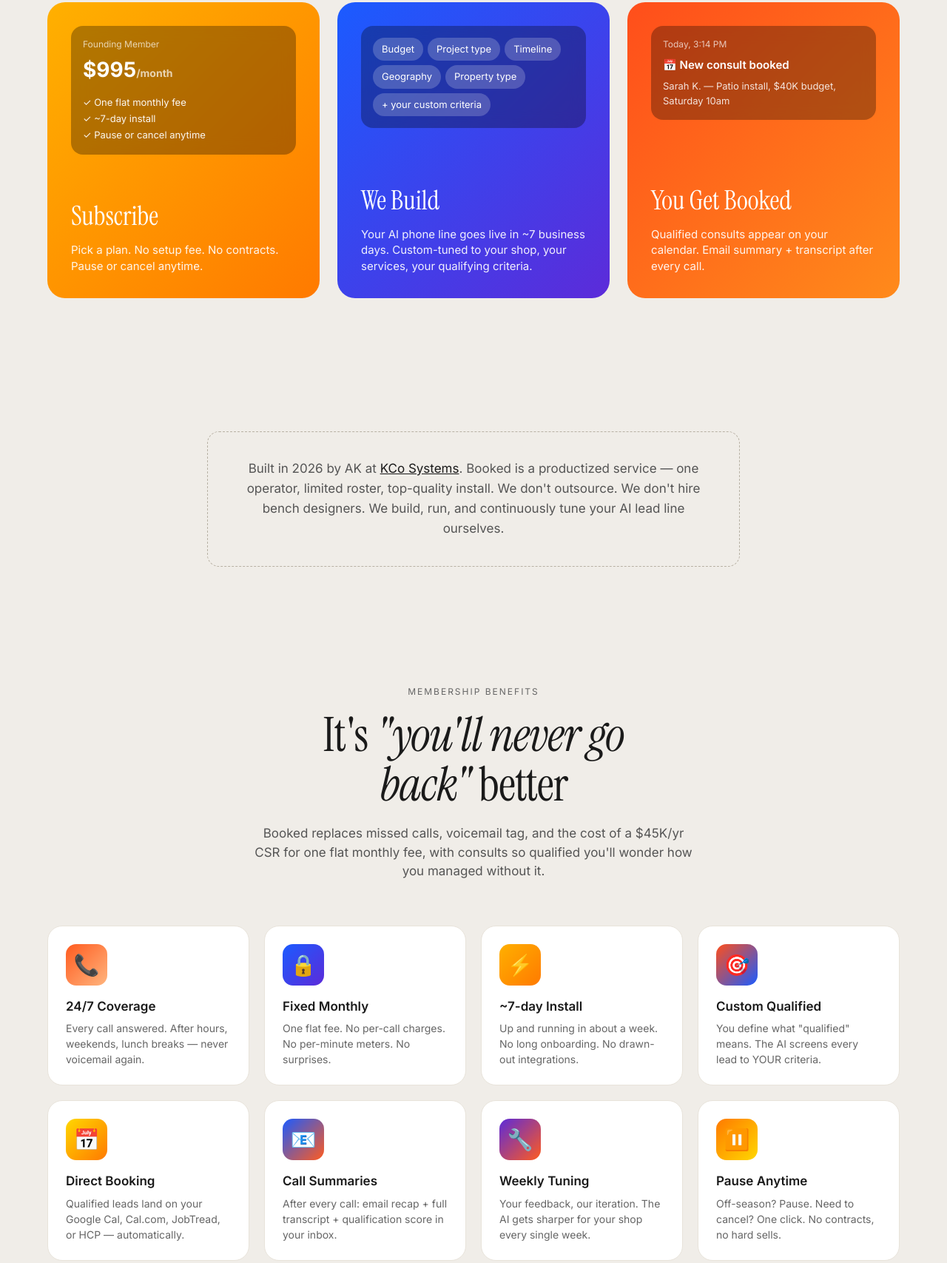
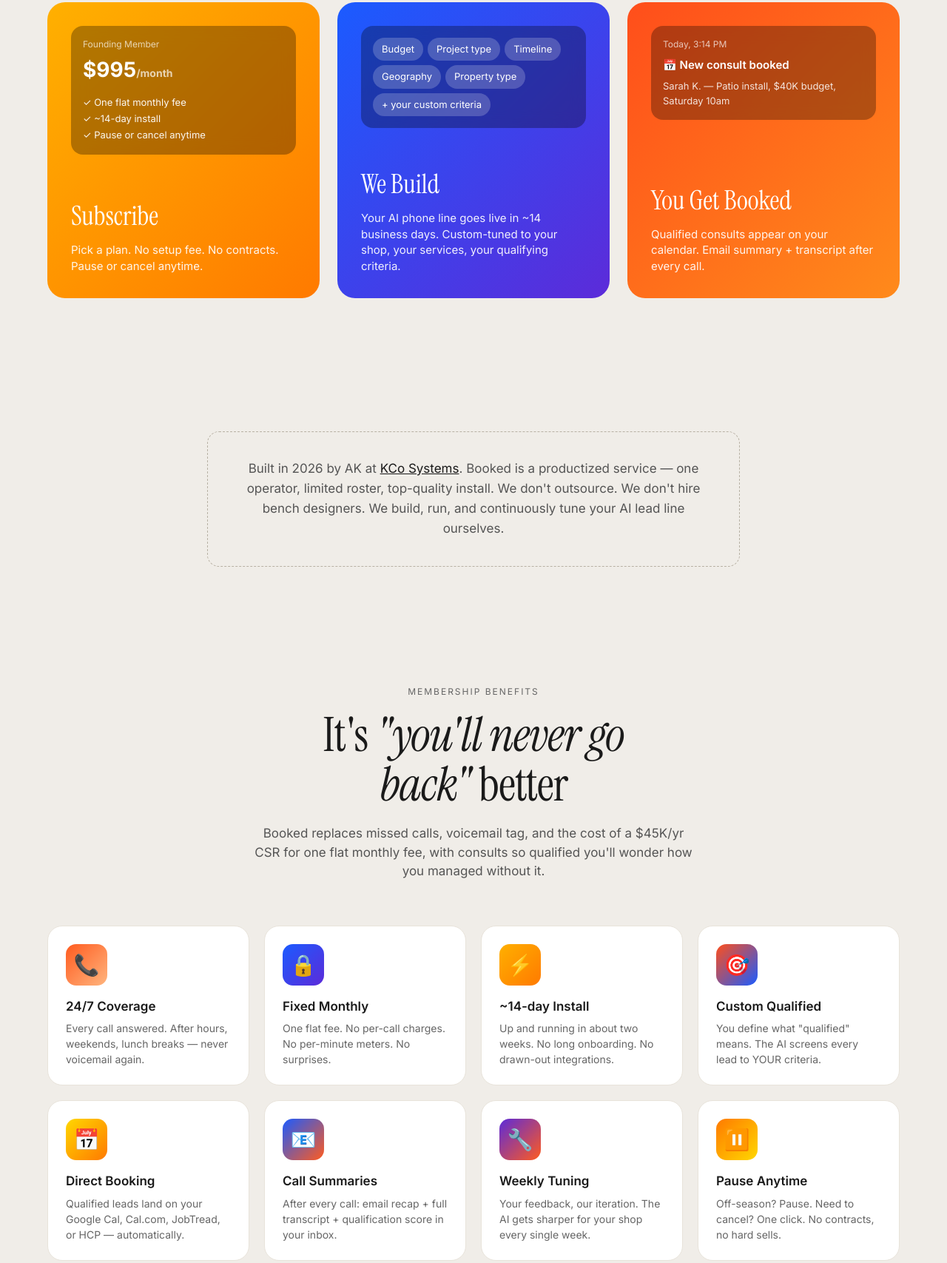
Before and after one commit to aaronk-git/kco-systems, a website: page public/booked/index.html in a window 1280 px wide. Shown: the part 1032-2739 px from the top of the page at 74% size. Drawn offline with Linux system fonts and the light colour scheme.

Commit message:
Update install timeline from ~7 to ~14 business days (under-promise, over-deliver)

```diff
--- a/public/booked/index.html
+++ b/public/booked/index.html
@@ -676,7 +676,7 @@
         <div class="price">$995<span class="price-unit">/month</span></div>
         <ul>
           <li>✓ One flat monthly fee</li>
-          <li>✓ ~7-day install</li>
+          <li>✓ ~14-day install</li>
           <li>✓ Pause or cancel anytime</li>
         </ul>
       </div>
@@ -696,7 +696,7 @@
       </div>
       <div>
         <h3>We Build</h3>
-        <p>Your AI phone line goes live in ~7 business days. Custom-tuned to your shop, your services, your qualifying criteria.</p>
+        <p>Your AI phone line goes live in ~14 business days. Custom-tuned to your shop, your services, your qualifying criteria.</p>
       </div>
     </div>
     <div class="how-card c3">
@@ -740,8 +740,8 @@
     </div>
     <div class="benefit-card b3">
       <div class="benefit-icon">⚡</div>
-      <h4>~7-day Install</h4>
-      <p>Up and running in about a week. No long onboarding. No drawn-out integrations.</p>
+      <h4>~14-day Install</h4>
+      <p>Up and running in about two weeks. No long onboarding. No drawn-out integrations.</p>
     </div>
     <div class="benefit-card b4">
       <div class="benefit-icon">🎯</div>
@@ -786,7 +786,7 @@
         </div>
         <ul class="price-features">
           <li>Locked in lifetime — never goes up</li>
-          <li>~7-day install</li>
+          <li>~14-day install</li>
           <li>Custom qualification criteria</li>
           <li>Direct calendar integration</li>
           <li>Email summaries + transcripts</li>
@@ -845,7 +845,7 @@
       <h2><em>Frequently</em> asked questions</h2>
       <details>
         <summary>How fast is the install?</summary>
-        <p>About 7 business days from sign-up. We provision a Twilio number, build your custom voice agent prompt, integrate it with your calendar, and run final testing — then it's live.</p>
+        <p>About 14 business days from sign-up. We provision a Twilio number, build your custom voice agent prompt, integrate it with your calendar, and run final testing — then it's live.</p>
       </details>
       <details>
         <summary>Who's the AI? Will it sound like a robot?</summary>
```
